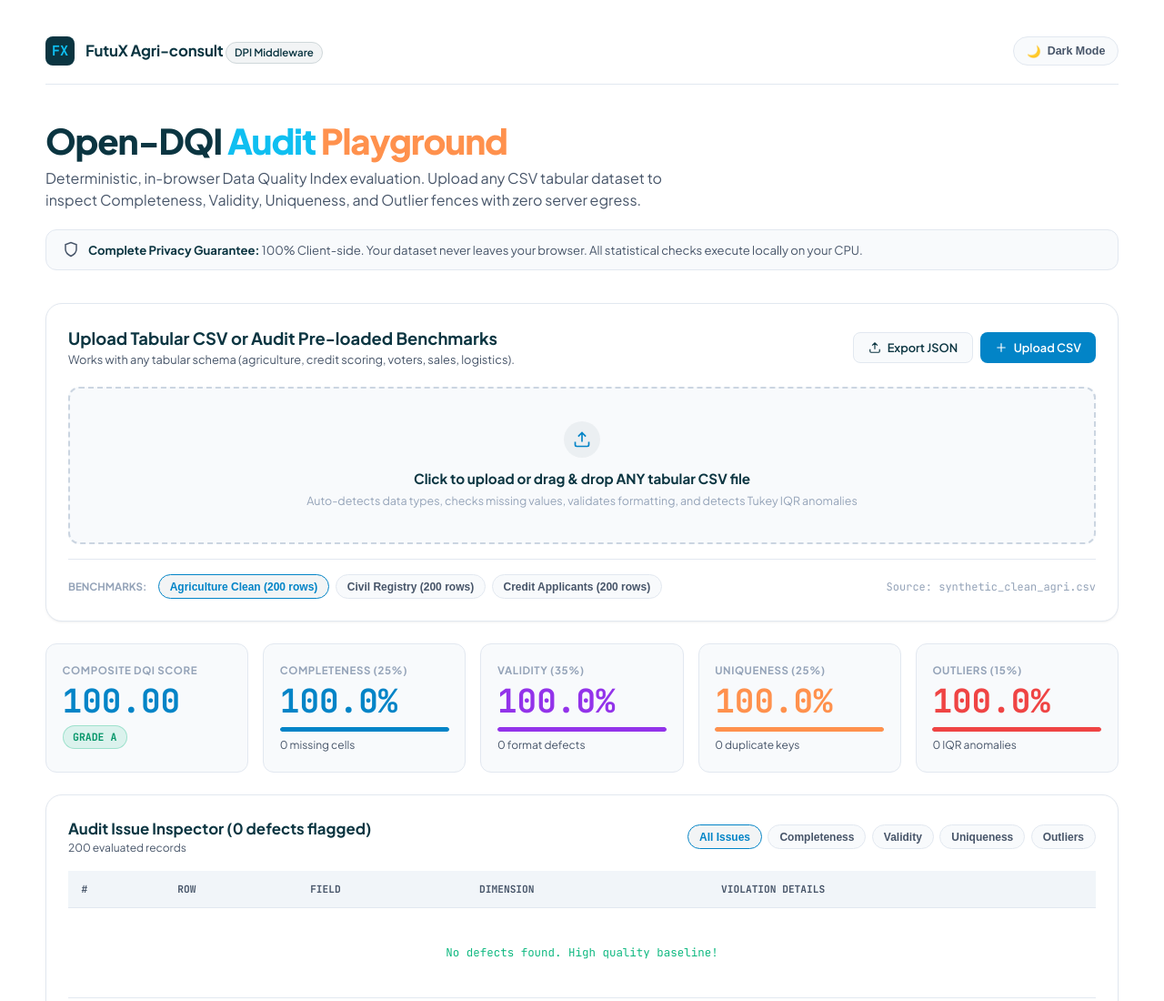
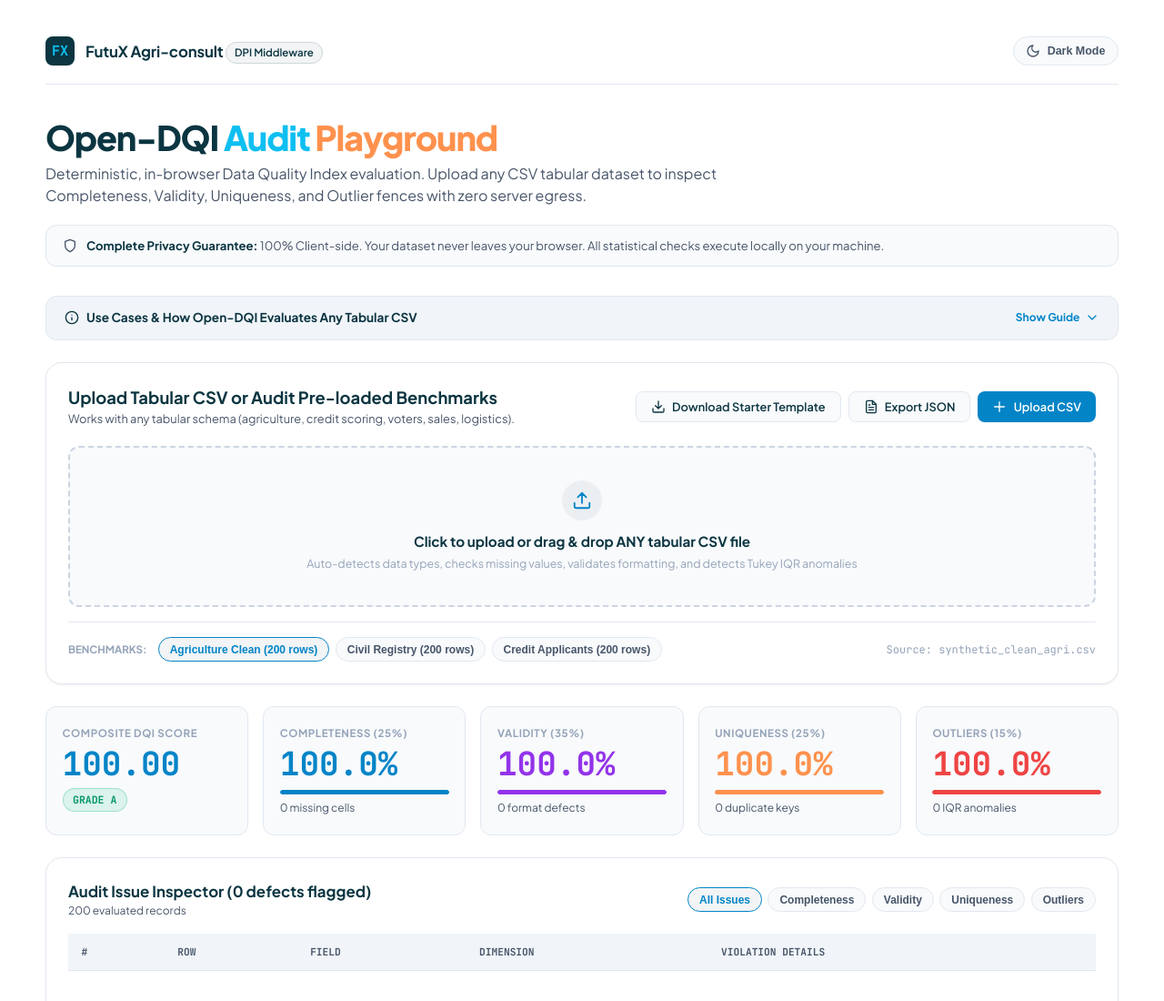
Before and after one commit to futuxagriconsult/open-dqi-core, a plain HTML site: page docs/index.html in a window 1280 px wide. Shown: the top 1100 px of the page at 91% size. Drawn offline with nearby package versions, Linux system fonts and the light colour scheme.

Commit message:
docs: replace emojis with Lucide SVG vector icons, add Starter Template CSV download, and add Use Case guide

```diff
--- a/docs/index.html
+++ b/docs/index.html
@@ -10,14 +10,14 @@
 <script src="https://cdnjs.cloudflare.com/ajax/libs/PapaParse/5.4.1/papaparse.min.js"></script>
 <style>
   :root {
-    /* Brand Foundation */
+    /* Brand Colors */
     --futux-petrol: #0B3541;
     --futux-cyan: #0FBFF1;
     --futux-orange: #FF914D;
     --emerald: #10B981;
     --rose: #EF4444;
 
-    /* Light Theme (Default: Minimalist Clean White) */
+    /* Light Theme (Minimalist Clean White) */
     --bg: #FFFFFF;
     --bg-alt: #F8FAFC;
     --card-bg: #FFFFFF;
@@ -29,7 +29,6 @@
     --text-muted: #94A3B8;
     --accent-primary: #0284C7;
     --accent-primary-hover: #0369A1;
-    --accent-glow: rgba(2, 132, 199, 0.12);
     --badge-bg: rgba(11, 53, 65, 0.05);
     --badge-border: rgba(11, 53, 65, 0.15);
     --badge-text: #0B3541;
@@ -41,6 +40,7 @@
     --table-border: #E2E8F0;
     --code-bg: #F8FAFC;
     --code-border: #E2E8F0;
+    --guide-bg: #F1F5F9;
     --radius-sm: 8px;
     --radius-md: 12px;
     --radius-lg: 18px;
@@ -48,7 +48,7 @@
   }
 
   [data-theme="dark"] {
-    /* Dark Theme (Pure Black minimalist) */
+    /* Dark Theme (Pure Black Minimalist) */
     --bg: #000000;
     --bg-alt: #080D14;
     --card-bg: #0A1017;
@@ -60,7 +60,6 @@
     --text-muted: #64748B;
     --accent-primary: #0FBFF1;
     --accent-primary-hover: #38BDF8;
-    --accent-glow: rgba(15, 191, 241, 0.25);
     --badge-bg: rgba(15, 191, 241, 0.08);
     --badge-border: rgba(15, 191, 241, 0.2);
     --badge-text: #0FBFF1;
@@ -72,6 +71,7 @@
     --table-border: #1E293B;
     --code-bg: #050B12;
     --code-border: #1E293B;
+    --guide-bg: #0B131E;
     --shadow-card: 0 4px 20px 0 rgba(0, 0, 0, 0.5);
   }
 
@@ -88,9 +88,9 @@
   }
   .container { max-width: 1180px; margin: 0 auto; }
 
-  /* Header & Navigation Bar */
+  /* Top Navigation */
   .top-nav {
-    display: flex; justify-content: space-between; align-items: center; margin-bottom: 2.5rem;
+    display: flex; justify-content: space-between; align-items: center; margin-bottom: 2.25rem;
     padding-bottom: 1.25rem; border-bottom: 1px solid var(--card-border);
   }
   .brand-group { display: flex; align-items: center; gap: 0.75rem; }
@@ -99,16 +99,18 @@
     background: var(--futux-petrol); display: flex; align-items: center; justify-content: center;
     color: var(--futux-cyan); font-weight: 800; font-size: 0.95rem; font-family: 'JetBrains Mono', monospace;
   }
-  [data-theme="dark"] .brand-logo-mark {
-    background: #0B3541; border: 1px solid var(--futux-cyan);
-  }
+  [data-theme="dark"] .brand-logo-mark { background: #0B3541; border: 1px solid var(--futux-cyan); }
   .brand-name { font-size: 1.05rem; font-weight: 700; color: var(--text-primary); letter-spacing: -0.01em; }
   .brand-tag {
     font-size: 0.72rem; font-weight: 600; padding: 0.2rem 0.55rem; border-radius: 999px;
     background: var(--badge-bg); border: 1px solid var(--badge-border); color: var(--badge-text);
   }
 
-  /* Theme Switcher Button */
+  /* Lucide Icon Styling */
+  .lucide { width: 16px; height: 16px; stroke-width: 2; stroke: currentColor; fill: none; stroke-linecap: round; stroke-linejoin: round; display: inline-block; vertical-align: middle; }
+  .lucide-lg { width: 22px; height: 22px; }
+
+  .nav-actions { display: flex; align-items: center; gap: 0.6rem; }
   .theme-toggle {
     display: inline-flex; align-items: center; gap: 0.45rem;
     background: var(--card-surface); border: 1px solid var(--card-border);
@@ -118,11 +120,11 @@
   .theme-toggle:hover { color: var(--text-primary); border-color: var(--card-border-hover); }
 
   /* Hero Section */
-  .hero { text-align: left; margin-bottom: 2.25rem; }
-  h1 { font-size: 2.4rem; font-weight: 800; letter-spacing: -0.03em; margin-bottom: 0.4rem; line-height: 1.15; }
+  .hero { text-align: left; margin-bottom: 2rem; }
+  h1 { font-size: 2.35rem; font-weight: 800; letter-spacing: -0.03em; margin-bottom: 0.4rem; line-height: 1.15; }
   h1 span.cyan { color: var(--futux-cyan); }
   h1 span.orange { color: var(--futux-orange); }
-  p.subtitle { color: var(--text-secondary); font-size: 1rem; max-width: 720px; }
+  p.subtitle { color: var(--text-secondary); font-size: 1rem; max-width: 740px; }
 
   .privacy-strip {
     margin: 1.25rem 0 0;
@@ -131,6 +133,26 @@
     display: flex; align-items: center; gap: 0.65rem; font-size: 0.82rem; color: var(--text-secondary);
   }
   .privacy-strip strong { color: var(--text-primary); }
+
+  /* Guide Drawer */
+  .guide-card {
+    background: var(--guide-bg); border: 1px solid var(--card-border);
+    border-radius: var(--radius-md); margin-bottom: 1.5rem; overflow: hidden;
+  }
+  .guide-header {
+    padding: 0.85rem 1.25rem; cursor: pointer; display: flex; justify-content: space-between; align-items: center;
+    font-size: 0.85rem; font-weight: 700; color: var(--text-primary);
+  }
+  .guide-header:hover { background: var(--table-row-hover); }
+  .guide-content {
+    padding: 1.25rem; border-top: 1px solid var(--card-border);
+    font-size: 0.82rem; color: var(--text-secondary); display: none;
+  }
+  .guide-grid { display: grid; grid-template-columns: repeat(auto-fit, minmax(240px, 1fr)); gap: 1rem; margin-top: 0.75rem; }
+  .guide-box {
+    background: var(--card-bg); border: 1px solid var(--card-border); border-radius: var(--radius-sm); padding: 0.85rem;
+  }
+  .guide-box strong { color: var(--text-primary); display: block; margin-bottom: 0.25rem; font-size: 0.82rem; }
 
   /* Card Component */
   .card {
@@ -143,7 +165,7 @@
     transition: border-color 0.2s ease, background-color 0.2s ease;
   }
 
-  /* Upload Dropzone */
+  /* Dropzone */
   .dropzone {
     border: 2px dashed var(--dropzone-border); border-radius: var(--radius-md);
     padding: 2.25rem 1.5rem; text-align: center; cursor: pointer;
@@ -153,21 +175,19 @@
     border-color: var(--futux-cyan); background: var(--dropzone-hover);
   }
   .upload-icon {
-    width: 40px; height: 40px; margin: 0 auto 0.75rem;
+    width: 44px; height: 44px; margin: 0 auto 0.75rem;
     border-radius: 50%; background: var(--badge-bg);
     display: flex; align-items: center; justify-content: center; color: var(--accent-primary);
   }
 
-  /* Buttons & Controls */
+  /* Buttons */
   .btn {
-    display: inline-flex; align-items: center; gap: 0.4rem;
+    display: inline-flex; align-items: center; gap: 0.45rem;
     padding: 0.5rem 1rem; border-radius: var(--radius-sm);
     font-size: 0.8rem; font-weight: 600; cursor: pointer; transition: all 0.2s;
     font-family: inherit;
   }
-  .btn-primary {
-    background: var(--accent-primary); color: #FFFFFF; border: none;
-  }
+  .btn-primary { background: var(--accent-primary); color: #FFFFFF; border: none; }
   .btn-primary:hover { opacity: 0.92; }
   .btn-secondary {
     background: var(--card-surface); border: 1px solid var(--card-border);
@@ -191,7 +211,7 @@
     border-color: var(--accent-primary);
   }
 
-  /* Metric Cards Grid */
+  /* Metric Cards */
   .grid-metrics {
     display: grid; grid-template-columns: repeat(auto-fit, minmax(210px, 1fr)); gap: 1rem;
     margin-bottom: 1.5rem;
@@ -256,10 +276,15 @@
         <span class="brand-tag">DPI Middleware</span>
       </div>
     </div>
-    <button class="theme-toggle" id="theme-btn" onclick="toggleTheme()">
-      <span id="theme-icon">🌙</span>
-      <span id="theme-label">Dark Mode</span>
-    </button>
+    <div class="nav-actions">
+      <button class="theme-toggle" id="theme-btn" onclick="toggleTheme()">
+        <span id="theme-icon-container">
+          <!-- Sun icon -->
+          <svg class="lucide" viewBox="0 0 24 24"><circle cx="12" cy="12" r="4"/><path d="M12 2v2M12 20v2M4.93 4.93l1.41 1.41M17.66 17.66l1.41 1.41M2 12h2M20 12h2M6.34 17.66l-1.41 1.41M19.07 4.93l-1.41 1.41"/></svg>
+        </span>
+        <span id="theme-label">Dark Mode</span>
+      </button>
+    </div>
   </div>
 
   <div class="hero">
@@ -267,8 +292,45 @@
     <p class="subtitle">Deterministic, in-browser Data Quality Index evaluation. Upload any CSV tabular dataset to inspect Completeness, Validity, Uniqueness, and Outlier fences with zero server egress.</p>
 
     <div class="privacy-strip">
-      <svg width="18" height="18" fill="none" stroke="currentColor" stroke-width="2" viewBox="0 0 24 24"><path d="M12 22s8-4 8-10V5l-8-3-8 3v7c0 6 8 10 8 10z"/></svg>
-      <div><strong>Complete Privacy Guarantee:</strong> 100% Client-side. Your dataset never leaves your browser. All statistical checks execute locally on your CPU.</div>
+      <svg class="lucide" viewBox="0 0 24 24"><path d="M12 22s8-4 8-10V5l-8-3-8 3v7c0 6 8 10 8 10z"/></svg>
+      <div><strong>Complete Privacy Guarantee:</strong> 100% Client-side. Your dataset never leaves your browser. All statistical checks execute locally on your machine.</div>
+    </div>
+  </div>
+
+  <!-- Interactive Guide & Use Cases Drawer -->
+  <div class="guide-card">
+    <div class="guide-header" onclick="toggleGuide()">
+      <div style="display: flex; align-items: center; gap: 0.5rem;">
+        <svg class="lucide" viewBox="0 0 24 24"><circle cx="12" cy="12" r="10"/><path d="M12 16v-4M12 8h.01"/></svg>
+        <span>Use Cases &amp; How Open-DQI Evaluates Any Tabular CSV</span>
+      </div>
+      <div style="display: flex; align-items: center; gap: 0.35rem; font-size: 0.75rem; color: var(--accent-primary);">
+        <span id="guide-toggle-text">Show Guide</span>
+        <svg id="guide-arrow" class="lucide" viewBox="0 0 24 24"><path d="m6 9 6 6 6-6"/></svg>
+      </div>
+    </div>
+    <div class="guide-content" id="guide-content">
+      <p style="margin-bottom: 0.75rem; line-height: 1.5;">
+        <strong>Does Open-DQI discriminate columns? No!</strong> Open-DQI is column-agnostic. It does not require specific column headers:
+      </p>
+      <div class="guide-grid">
+        <div class="guide-box">
+          <strong>1. Completeness (25%)</strong>
+          Evaluates 100% of all columns in your dataset. Flags empty strings, <code>null</code>, <code>NaN</code>, <code>None</code>, and placeholder characters (<code>-</code>, <code>n/a</code>).
+        </div>
+        <div class="guide-box">
+          <strong>2. Validity (35%)</strong>
+          Auto-detects semantic patterns: emails (<code>@</code>), international phones (<code>+234</code>, <code>+254</code>), GPS bounds, dates, and flags non-numeric values in numeric columns.
+        </div>
+        <div class="guide-box">
+          <strong>3. Uniqueness (25%)</strong>
+          If an ID column exists (<code>id</code>, <code>nin</code>, <code>code</code>), it checks for key collisions. If not, it compares the full row tuple to detect identical duplicates.
+        </div>
+        <div class="guide-box">
+          <strong>4. Outliers (15%)</strong>
+          Applies Tukey IQR fences ($Q_1 - 1.5\text{IQR}, Q_3 + 1.5\text{IQR}$) across all detected numeric fields (e.g. income, farm size, age, revenue).
+        </div>
+      </div>
     </div>
   </div>
 
@@ -278,13 +340,17 @@
         <h2 style="font-size: 1.15rem; font-weight: 700;">Upload Tabular CSV or Audit Pre-loaded Benchmarks</h2>
         <p style="font-size: 0.8rem; color: var(--text-secondary);">Works with any tabular schema (agriculture, credit scoring, voters, sales, logistics).</p>
       </div>
-      <div style="display: flex; gap: 0.5rem;">
+      <div style="display: flex; gap: 0.5rem; flex-wrap: wrap;">
+        <button class="btn btn-secondary" onclick="downloadStarterTemplate()">
+          <svg class="lucide" viewBox="0 0 24 24"><path d="M21 15v4a2 2 0 0 1-2 2H5a2 2 0 0 1-2-2v-4M7 10l5 5 5-5M12 15V3"/></svg>
+          Download Starter Template
+        </button>
         <button class="btn btn-secondary" onclick="exportReportJSON()">
-          <svg width="14" height="14" fill="none" stroke="currentColor" stroke-width="2" viewBox="0 0 24 24"><path d="M21 15v4a2 2 0 01-2 2H5a2 2 0 01-2-2v-4M17 8l-5-5-5 5M12 3v12"/></svg>
+          <svg class="lucide" viewBox="0 0 24 24"><path d="M14 2H6a2 2 0 0 0-2 2v16a2 2 0 0 0 2 2h12a2 2 0 0 0 2-2V8z"/><polyline points="14 2 14 8 20 8"/><line x1="16" y1="13" x2="8" y2="13"/><line x1="16" y1="17" x2="8" y2="17"/><polyline points="10 9 9 9 8 9"/></svg>
           Export JSON
         </button>
         <button class="btn btn-primary" onclick="document.getElementById('csv-file-input').click()">
-          <svg width="14" height="14" fill="none" stroke="currentColor" stroke-width="2" viewBox="0 0 24 24"><path d="M12 4v16m8-8H4"/></svg>
+          <svg class="lucide" viewBox="0 0 24 24"><path d="M12 4v16m8-8H4"/></svg>
           Upload CSV
         </button>
       </div>
@@ -292,7 +358,7 @@
 
     <div class="dropzone" id="dropzone" onclick="document.getElementById('csv-file-input').click()">
       <div class="upload-icon">
-        <svg width="20" height="20" fill="none" stroke="currentColor" stroke-width="2" viewBox="0 0 24 24"><path d="M21 15v4a2 2 0 01-2 2H5a2 2 0 01-2-2v-4M17 8l-5-5-5 5M12 3v12"/></svg>
+        <svg class="lucide lucide-lg" viewBox="0 0 24 24"><path d="M21 15v4a2 2 0 0 1-2 2H5a2 2 0 0 1-2-2v-4M17 8l-5-5-5 5M12 3v12"/></svg>
       </div>
       <div style="font-weight: 700; font-size: 0.95rem; margin-bottom: 0.2rem;">Click to upload or drag &amp; drop ANY tabular CSV file</div>
       <div style="font-size: 0.78rem; color: var(--text-muted);">Auto-detects data types, checks missing values, validates formatting, and detects Tukey IQR anomalies</div>
@@ -392,7 +458,10 @@
 </div>
 
 <script>
-// --- Theme Switcher ---
+// --- Theme Switcher (Vector Lucide Icons) ---
+const SUN_SVG = `<svg class="lucide" viewBox="0 0 24 24"><circle cx="12" cy="12" r="4"/><path d="M12 2v2M12 20v2M4.93 4.93l1.41 1.41M17.66 17.66l1.41 1.41M2 12h2M20 12h2M6.34 17.66l-1.41 1.41M19.07 4.93l-1.41 1.41"/></svg>`;
+const MOON_SVG = `<svg class="lucide" viewBox="0 0 24 24"><path d="M12 3a6 6 0 0 0 9 9 9 9 0 1 1-9-9Z"/></svg>`;
+
 function initTheme() {
   const saved = localStorage.getItem("futux-theme");
   if (saved) {
@@ -407,13 +476,13 @@
 function setTheme(theme) {
   document.documentElement.setAttribute("data-theme", theme);
   localStorage.setItem("futux-theme", theme);
-  const icon = document.getElementById("theme-icon");
+  const iconContainer = document.getElementById("theme-icon-container");
   const label = document.getElementById("theme-label");
   if (theme === "dark") {
-    icon.innerText = "☀️";
+    iconContainer.innerHTML = SUN_SVG;
     label.innerText = "Light Mode";
   } else {
-    icon.innerText = "🌙";
+    iconContainer.innerHTML = MOON_SVG;
     label.innerText = "Dark Mode";
   }
 }
@@ -421,6 +490,16 @@
 function toggleTheme() {
   const current = document.documentElement.getAttribute("data-theme");
   setTheme(current === "dark" ? "light" : "dark");
+}
+
+function toggleGuide() {
+  const content = document.getElementById("guide-content");
+  const text = document.getElementById("guide-toggle-text");
+  const arrow = document.getElementById("guide-arrow");
+  const isHidden = content.style.display === "none" || content.style.display === "";
+  content.style.display = isHidden ? "block" : "none";
+  text.innerText = isHidden ? "Hide Guide" : "Show Guide";
+  arrow.style.transform = isHidden ? "rotate(180deg)" : "rotate(0deg)";
 }
 
 initTheme();
@@ -620,7 +699,6 @@
   const lonCols = cols.filter(c => /lon|longitude|lng/i.test(c));
 
   rows.forEach((r, idx) => {
-    // Standard phone validation
     phoneCols.forEach(col => {
       const v = String(r[col] || "").trim();
       if (v && !/^\+?[0-9]{7,15}$/.test(v.replace(/[\s-]/g, ''))) {
@@ -628,7 +706,6 @@
         if (issues.length < 80) issues.push({ row: idx + 1, field: col, dim: "validity", reason: `invalid_phone_format_${v}` });
       }
     });
-    // Email validation
     emailCols.forEach(col => {
       const v = String(r[col] || "").trim();
       if (v && !emailRegex.test(v)) {
@@ -636,7 +713,6 @@
         if (issues.length < 80) issues.push({ row: idx + 1, field: col, dim: "validity", reason: `invalid_email_syntax_${v}` });
       }
     });
-    // Coordinates validation
     latCols.forEach(col => {
       const v = parseFloat(r[col]);
       if (!isNaN(v) && (v < -90 || v > 90)) {
@@ -651,7 +727,6 @@
         if (issues.length < 80) issues.push({ row: idx + 1, field: col, dim: "validity", reason: `longitude_out_of_bounds_[${v}]` });
       }
     });
-    // Numeric type purity for columns detected as Numeric
     cols.forEach(col => {
       if (colTypes[col] === "Numeric") {
         const v = String(r[col] || "").trim();
@@ -664,12 +739,11 @@
   });
   const validityScore = Math.max(0, 100 - (invalidCount / Math.max(1, totalRows)) * 100);
 
-  // 3. UNIQUENESS CHECK (ID key collision or full row duplicate)
+  // 3. UNIQUENESS CHECK
   const idCol = cols.find(c => /id|nin|code|bvn|uuid|key/i.test(c));
   const seenKeys = new Set();
   let duplicateCount = 0;
   rows.forEach((r, idx) => {
-    // If ID exists, check ID. Else check hash of all fields.
     const key = idCol ? String(r[idCol] || "").trim() : JSON.stringify(r);
     if (key) {
       if (seenKeys.has(key)) {
@@ -689,7 +763,7 @@
   });
   const uniquenessScore = Math.max(0, 100 - (duplicateCount / Math.max(1, totalRows)) * 100);
 
-  // 4. OUTLIER DETECTION (Tukey IQR fences across all numeric columns)
+  // 4. OUTLIER DETECTION (Tukey IQR)
   let outlierCount = 0;
   cols.forEach(col => {
     if (colTypes[col] === "Numeric" && !/id|phone|year|zip|code/i.test(col)) {
@@ -742,6 +816,25 @@
   });
 }
 
+// Download Starter Template CSV
+function downloadStarterTemplate() {
+  const headers = "beneficiary_id,full_name,phone_number,email,state,latitude,longitude,monthly_income\n";
+  const rows = [
+    'BEN-001,Amina Bello,+2348012345678,amina.bello@example.com,Kano,12.0022,8.5920,45000',
+    'BEN-002,Chukwuemeka Obi,+2348023456789,c.obi@example.com,Enugu,6.4584,7.5464,82000',
+    'BEN-003,Babajide Sanwo,+2348034567890,b.sanwo@example.com,Lagos,6.5244,3.3792,125000',
+    'BEN-004,Fatima Abubakar,+2348045678901,fatima.a@example.com,Kaduna,10.5105,7.4165,38000',
+    'BEN-005,Tariro Moyo,+254711223344,tariro@example.com,Nairobi,-1.2921,36.8219,55000'
+  ].join("\n");
+
+  const blob = new Blob([headers + rows], { type: "text/csv;charset=utf-8;" });
+  const url = URL.createObjectURL(blob);
+  const a = document.createElement("a");
+  a.href = url;
+  a.download = "futux_dqi_audit_template.csv";
+  a.click();
+}
+
 function exportReportJSON() {
   const blob = new Blob([JSON.stringify(currentAuditResult, null, 2)], { type: "application/json" });
   const url = URL.createObjectURL(blob);
```
